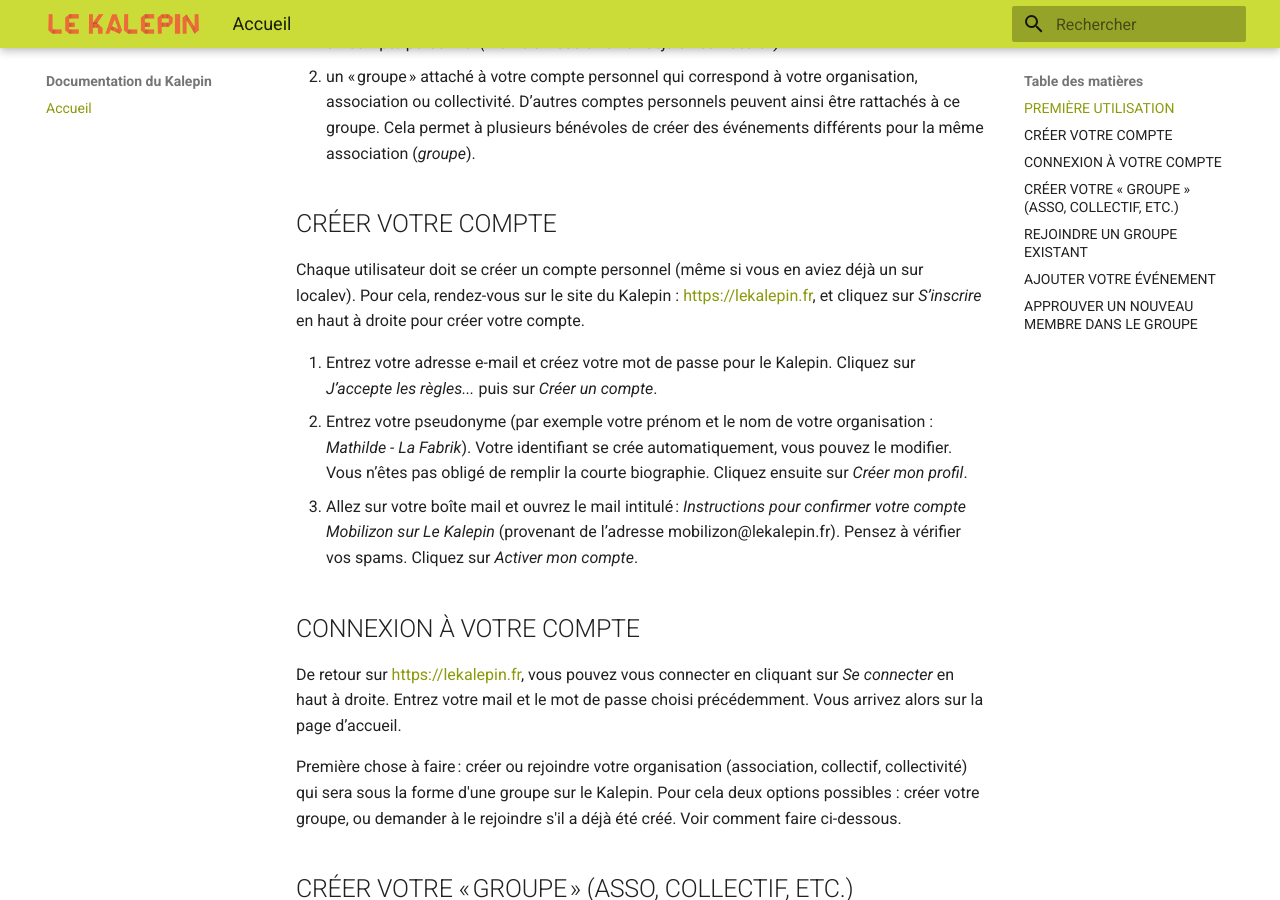
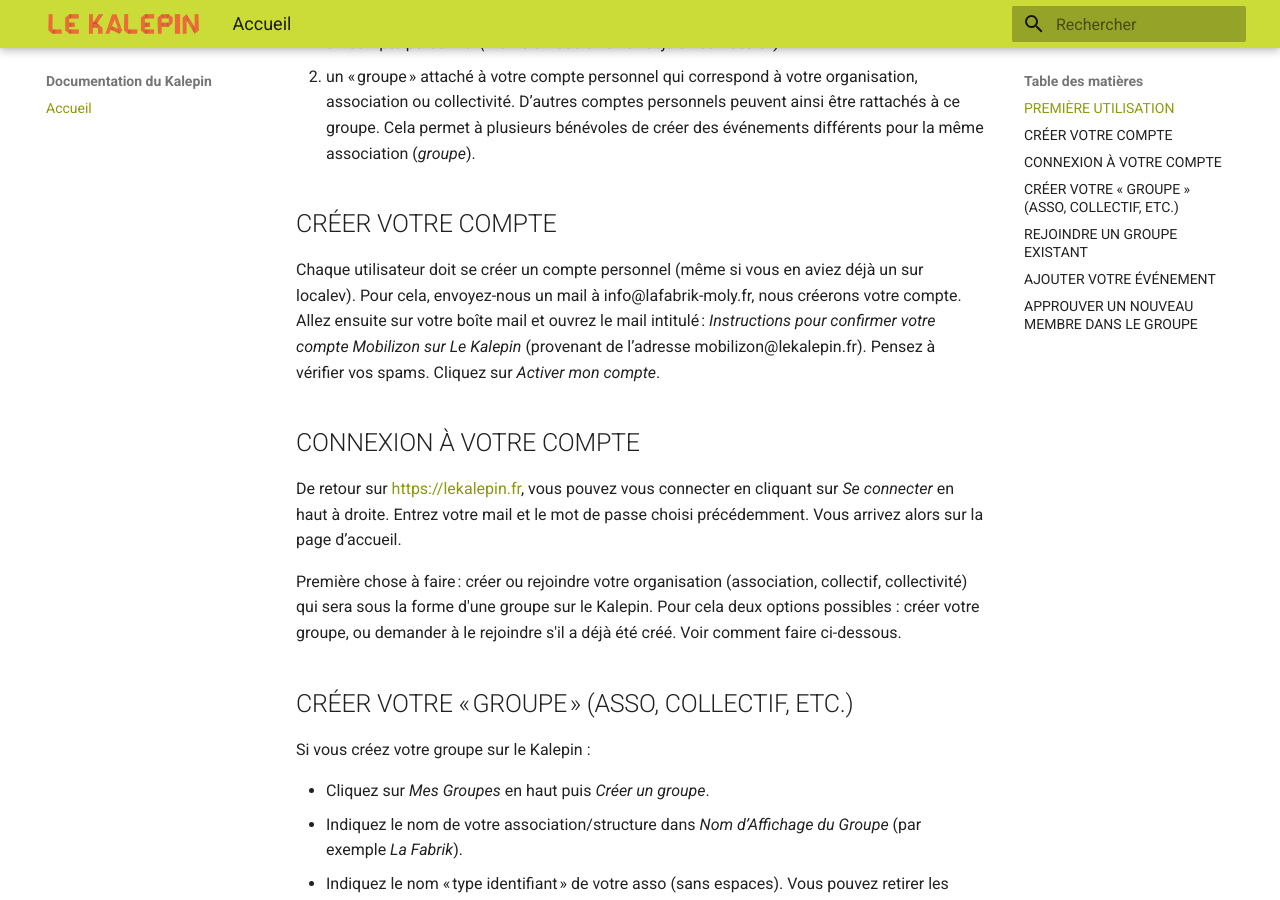
Before and after one commit to cleming/faq-kalepin, an MkDocs documentation site: the page built from docs/index.md, in a window 1280 px wide and 900 px high, scrolled down 426 px. Built offline with MkDocs 1.6.1 and Material for MkDocs 9.7.7, drawn with Linux system fonts in a browser that asks for light colours.

Commit message:
modification consignes inscriptions.md
nous envoyer un mail plutôt que de cliquer sur "s'inscrire"

```diff
--- a/docs/index.md
+++ b/docs/index.md
@@ -15,11 +15,8 @@ Pour cela, chaque utilisateur doit se créer :
 ## CRÉER VOTRE COMPTE
 
 Chaque utilisateur doit se créer un compte personnel (même si vous en aviez déjà un sur localev).
-Pour cela, rendez-vous sur le site du Kalepin : [https://lekalepin.fr](https://lekalepin.fr), et cliquez sur _S’inscrire_ en haut à droite pour créer votre compte.
-
-1. Entrez votre adresse e-mail et créez votre mot de passe pour le Kalepin. Cliquez sur _J’accepte les règles..._ puis sur _Créer un compte_.
-2. Entrez votre pseudonyme (par exemple votre prénom et le nom de votre organisation : _Mathilde - La Fabrik_). Votre identifiant se crée automatiquement, vous pouvez le modifier. Vous n’êtes pas obligé de remplir la courte biographie. Cliquez ensuite sur _Créer mon profil_.
-3. Allez sur votre boîte mail et ouvrez le mail intitulé : _Instructions pour confirmer votre compte Mobilizon sur Le Kalepin_ (provenant de l’adresse mobilizon@lekalepin.fr).  Pensez à vérifier vos spams. Cliquez sur _Activer mon compte_.
+Pour cela, envoyez-nous un mail à info@lafabrik-moly.fr, nous créerons votre compte.
+Allez ensuite sur votre boîte mail et ouvrez le mail intitulé : _Instructions pour confirmer votre compte Mobilizon sur Le Kalepin_ (provenant de l’adresse mobilizon@lekalepin.fr).  Pensez à vérifier vos spams. Cliquez sur _Activer mon compte_.
 
 ## CONNEXION À VOTRE COMPTE
 
```
